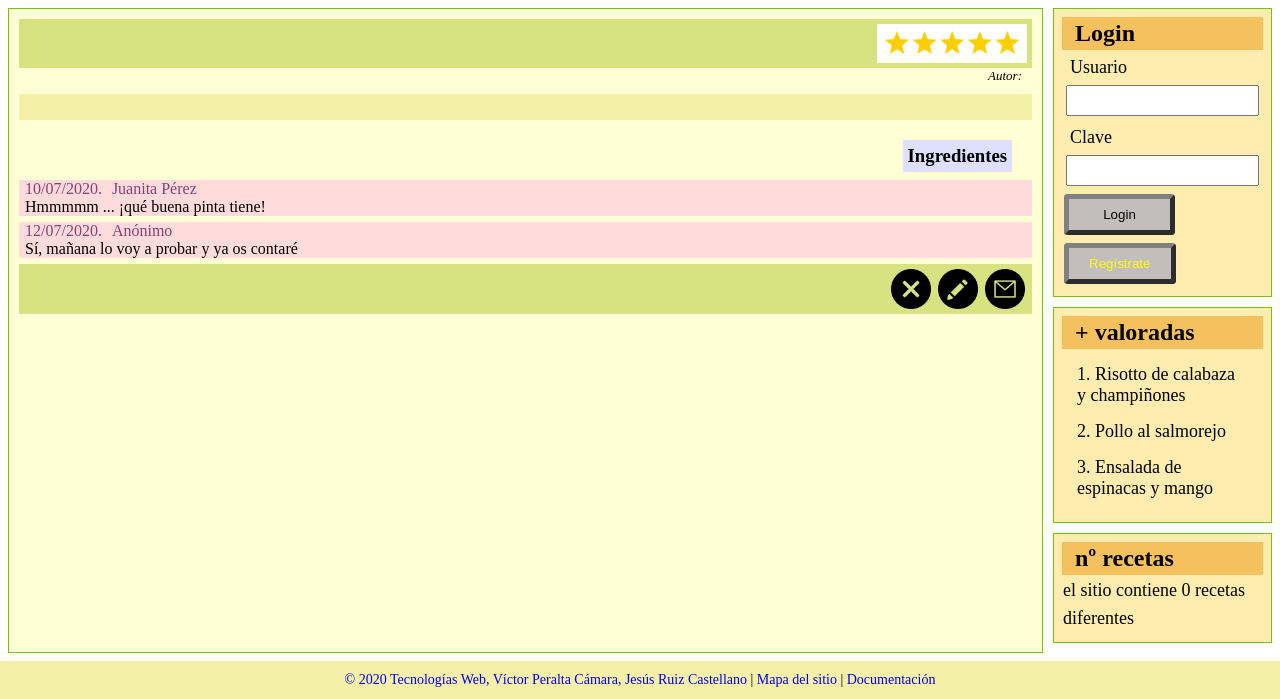
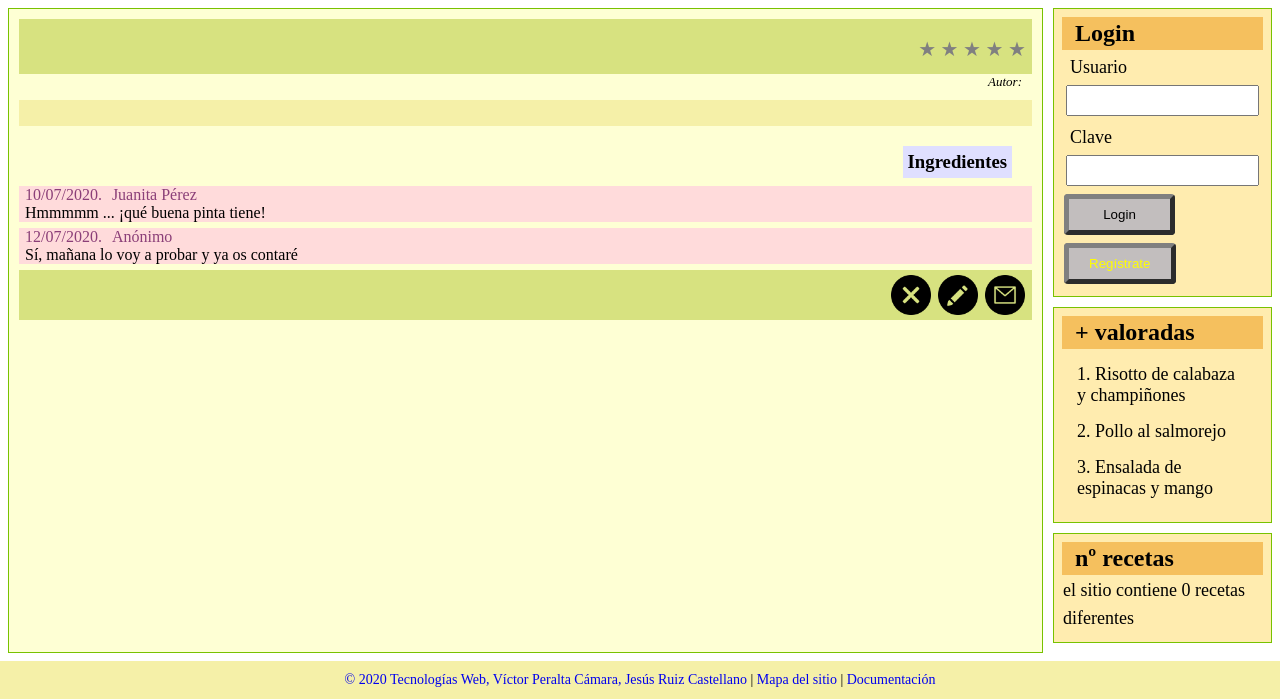
Before and after one commit to vperaltac/TW-Proyecto, a PHP site: page / in a window 1280 px wide. Shown: the part 204-903 px from the top of the page. Run offline with PHP 8.4, Linux system fonts and the light colour scheme; data that the repository does not hold is empty.

Commit message:
añadida valoracion
Cambiando la imagen de la valoración de la receta por elementos funcionales

```diff
--- a/View/css/estilo.css
+++ b/View/css/estilo.css
@@ -14,6 +14,12 @@ Autores :
     margin: 0;
     padding: 0;
     box-sizing: border-box; /* define cómo se calcula el ancho y alto de cada elemento */
+}
+
+/* Declaración de variables para los colores de la valoración */
+:root {
+    --color-inactivo: #5f5050;
+    --color-hover: #ffa400;
 }
 
 h1 {
@@ -322,13 +328,55 @@ nav a{
     margin-top: 5px;
 }
 
-.puntuacion{
+.puntuacion {
     max-width:150px;
     max-height:50px;
     width: auto;
     height: auto;
 }
 
+/***********************************************************************/
+/*                          PUNTUACIÓN RECETAS                         */
+
+.form-Valoracion {
+    width: 110px;
+    height: 35px;
+    margin-top: 10px;
+    margin-left: 0px;
+
+}
+
+.form-Valoracion p {
+  text-align: center;
+}
+
+.form-Valoracion label {
+  font-size: 20px;
+}
+
+input[type="radio"] {
+  display: none;
+}
+
+.form-Valoracion label {
+  color: grey;
+}
+
+.clasificacion {
+  direction: rtl;
+  unicode-bidi: bidi-override;
+}
+
+.form-Valoracion label:hover,
+.form-Valoracion label:hover ~ .form-Valoracion label {
+  color: orange;
+}
+
+input[type="radio"]:checked ~ .form-Valoracion label {
+  color: orange;
+}
+
+/***********************************************************************/
 .tags-autor{
     display: flex;
     justify-content: space-between;
--- a/View/receta.php
+++ b/View/receta.php
@@ -13,7 +13,20 @@ echo <<< HTML
         <section class="informacion">
             <div class="cabecera-receta">
                 <h1>$datos[nombre]</h1>
-                <img class="puntuacion" src='View/img/puntuacion.png' alt='puntuacion'>
+                <form class="form-Valoracion">
+                    <p class="clasificacion">
+                        <input id="radio1" type="radio" name="estrellas" value="1">
+                        <label for="radio1">★</label>
+                        <input id="radio2" type="radio" name="estrellas" value="2">
+                        <label for="radio2">★</label>
+                        <input id="radio3" type="radio" name="estrellas" value="3">
+                        <label for="radio3">★</label>
+                        <input id="radio4" type="radio" name="estrellas" value="4">
+                        <label for="radio4">★</label>
+                        <input id="radio5" type="radio" name="estrellas" value="5">
+                        <label for="radio5">★</label>
+                  </p>
+                </form>
             </div>
 
 
```
